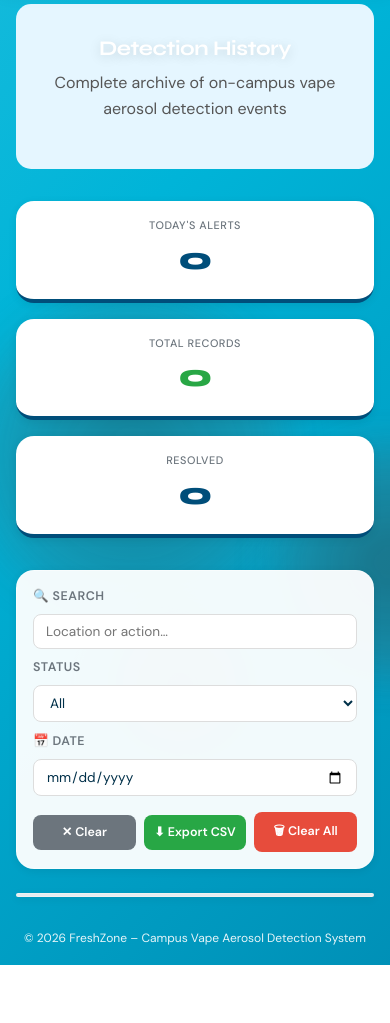
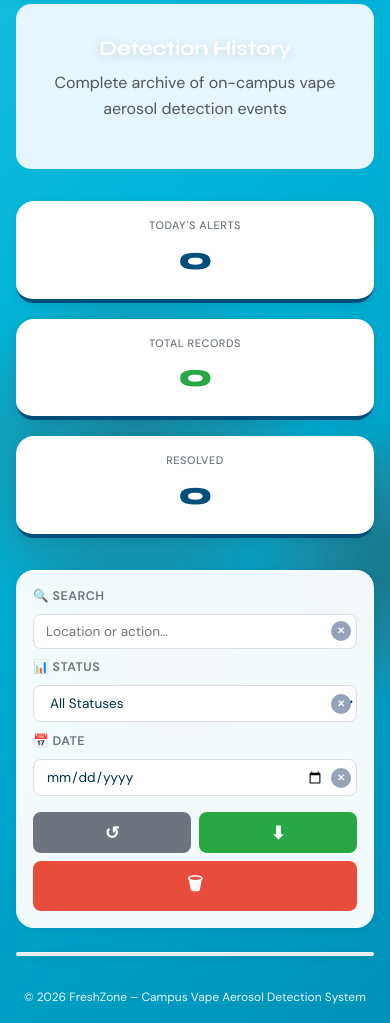
Before and after one commit to KBDATUIN/freshzone, a website: page public/history.html in a window 390 px wide. Shown: the part 74-1097 px from the top of the page. Before the commit the page ends 1039 px from the top, so only its background shows below. Drawn offline with Linux system fonts and the light colour scheme; no server answers; sample sign-in values are in the browser's storage.

Commit message:
Fix filter bar: inline clear buttons, labeled actions, mobile responsive

```diff
--- a/public/history.html
+++ b/public/history.html
@@ -142,11 +142,67 @@
         .filter-export-btn:hover { background: #218838 !important; }
         .filter-danger-btn:hover { background: #c0392b !important; }
 
-        @media (max-width: 480px) {
+        /* Inline clear button inside input wrap */
+        .filter-input-wrap {
+            position: relative;
+            display: flex;
+            align-items: center;
+        }
+        .filter-input-wrap input,
+        .filter-input-wrap select {
+            width: 100%;
+            padding-right: 2rem;
+        }
+        .filter-inline-clear {
+            position: absolute !important;
+            right: 6px !important;
+            top: 50% !important;
+            transform: translateY(-50%) !important;
+            width: 20px !important;
+            height: 20px !important;
+            min-width: unset !important;
+            padding: 0 !important;
+            margin: 0 !important;
+            border: none !important;
+            border-radius: 50% !important;
+            background: #94a3b8 !important;
+            color: white !important;
+            font-size: 0.6rem !important;
+            cursor: pointer !important;
+            box-shadow: none !important;
+            text-transform: none !important;
+            display: flex !important;
+            align-items: center !important;
+            justify-content: center !important;
+            line-height: 1 !important;
+            z-index: 2 !important;
+            transition: background 0.2s !important;
+        }
+        .filter-inline-clear:hover { background: #64748b !important; }
+        .filter-inline-clear::after { display: none !important; }
+
+        /* Button label parts */
+        .fab-icon { font-size: 0.9rem; }
+        .fab-text  { font-size: 0.8rem; }
+
+        /* Tooltip under action buttons */
+        .filter-action-btn[title] { position: relative; }
+
+        @media (max-width: 600px) {
             .filter-inputs-row { flex-direction: column; gap: 0.6rem; }
             .filter-inputs-row .filter-group { min-width: auto; }
-            .filter-actions-row { gap: 0.5rem; }
-            .filter-action-btn { flex: 1; min-width: 0; font-size: 0.78rem !important; padding: 0.6rem 0.5rem !important; }
+            .filter-actions-row { gap: 0.5rem; flex-wrap: wrap; }
+            .filter-action-btn {
+                flex: 1;
+                min-width: calc(50% - 0.25rem);
+                font-size: 0.78rem !important;
+                padding: 0.6rem 0.5rem !important;
+            }
+            .fab-text { display: none; }
+            .fab-icon { font-size: 1.1rem; }
+        }
+        @media (max-width: 380px) {
+            .filter-action-btn { min-width: 100%; }
         }
 </style>
 </head>
@@ -230,29 +286,54 @@
 
         <!-- Filter bar -->
         <div class="filter-bar">
+            <!-- Row 1: Filter inputs each with inline clear -->
             <div class="filter-inputs-row">
+
                 <div class="filter-group">
                     <label for="filter-search">🔍 Search</label>
-                    <input type="text" id="filter-search" placeholder="Location or action…" maxlength="100" oninput="renderTable()">
+                    <div class="filter-input-wrap">
+                        <input type="text" id="filter-search" placeholder="Location or action…" maxlength="100" oninput="renderTable();updateClearBtns()">
+                        <button class="filter-inline-clear" id="clear-search" onclick="clearField('filter-search')" title="Clear search" style="display:none;">✕</button>
+                    </div>
                 </div>
+
                 <div class="filter-group">
-                    <label for="filter-status">Status</label>
-                    <select id="filter-status" onchange="renderTable()">
-                        <option value="">All</option>
-                        <option value="Detected">Detected</option>
-                        <option value="Acknowledged">Acknowledged</option>
-                        <option value="Cleared">Cleared</option>
-                    </select>
+                    <label for="filter-status">📊 Status</label>
+                    <div class="filter-input-wrap">
+                        <select id="filter-status" onchange="renderTable();updateClearBtns()">
+                            <option value="">All Statuses</option>
+                            <option value="Detected">Detected</option>
+                            <option value="Acknowledged">Acknowledged</option>
+                            <option value="Cleared">Cleared</option>
+                        </select>
+                        <button class="filter-inline-clear" id="clear-status" onclick="clearField('filter-status')" title="Clear status" style="display:none;">✕</button>
+                    </div>
                 </div>
+
                 <div class="filter-group">
                     <label for="filter-date">📅 Date</label>
-                    <input type="date" id="filter-date" onchange="renderTable()">
+                    <div class="filter-input-wrap">
+                        <input type="date" id="filter-date" onchange="renderTable();updateClearBtns()">
+                        <button class="filter-inline-clear" id="clear-date" onclick="clearField('filter-date')" title="Clear date" style="display:none;">✕</button>
+                    </div>
                 </div>
+
             </div>
+
+            <!-- Row 2: Action buttons clearly labeled -->
             <div class="filter-actions-row">
-                <button class="filter-action-btn filter-clear-btn" onclick="clearFilters()">✕ Clear</button>
-                <button class="filter-action-btn filter-export-btn" onclick="exportCSV()">⬇ Export CSV</button>
-                <button id="clear-all-btn" class="filter-action-btn filter-danger-btn" onclick="clearAllHistory()" style="display:none;">🗑 Clear All</button>
+                <button class="filter-action-btn filter-clear-btn" onclick="clearFilters()" title="Reset all filters">
+                    <span class="fab-icon">↺</span>
+                    <span class="fab-text">Reset Filters</span>
+                </button>
+                <button class="filter-action-btn filter-export-btn" onclick="exportCSV()" title="Export table as CSV file">
+                    <span class="fab-icon">⬇</span>
+                    <span class="fab-text">Export to CSV</span>
+                </button>
+                <button id="clear-all-btn" class="filter-action-btn filter-danger-btn" onclick="clearAllHistory()" style="display:none;" title="Permanently delete all history">
+                    <span class="fab-icon">🗑</span>
+                    <span class="fab-text">Delete All History</span>
+                </button>
             </div>
         </div>
 
```
